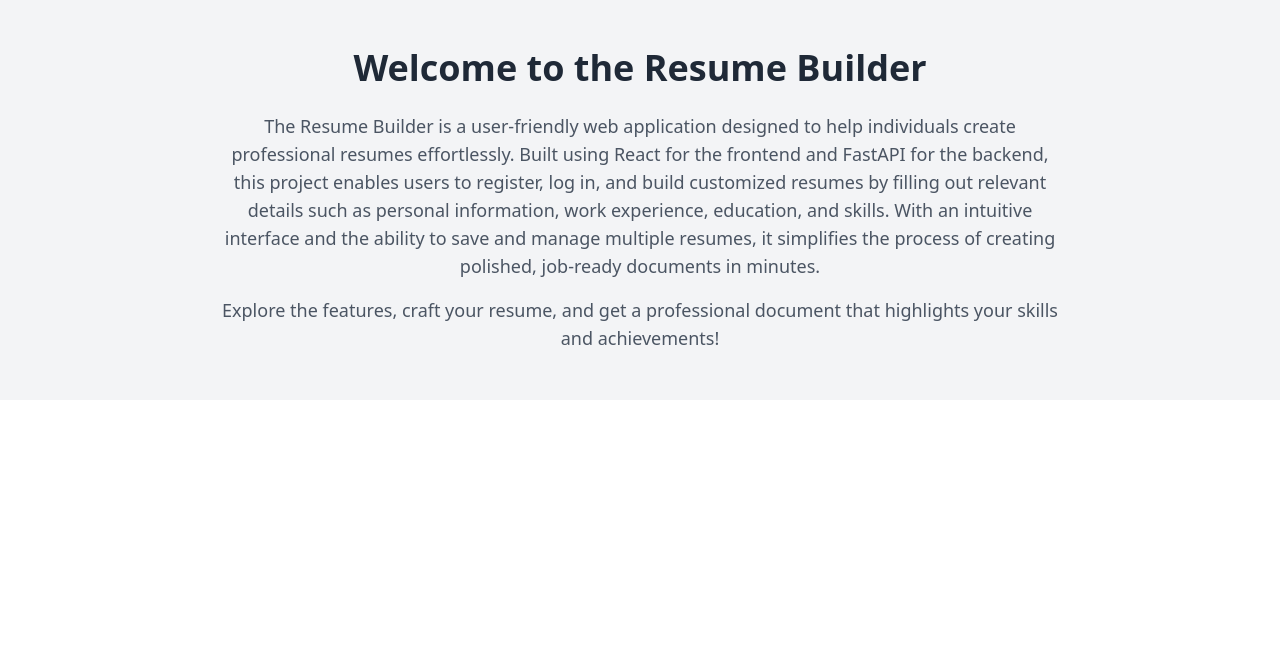
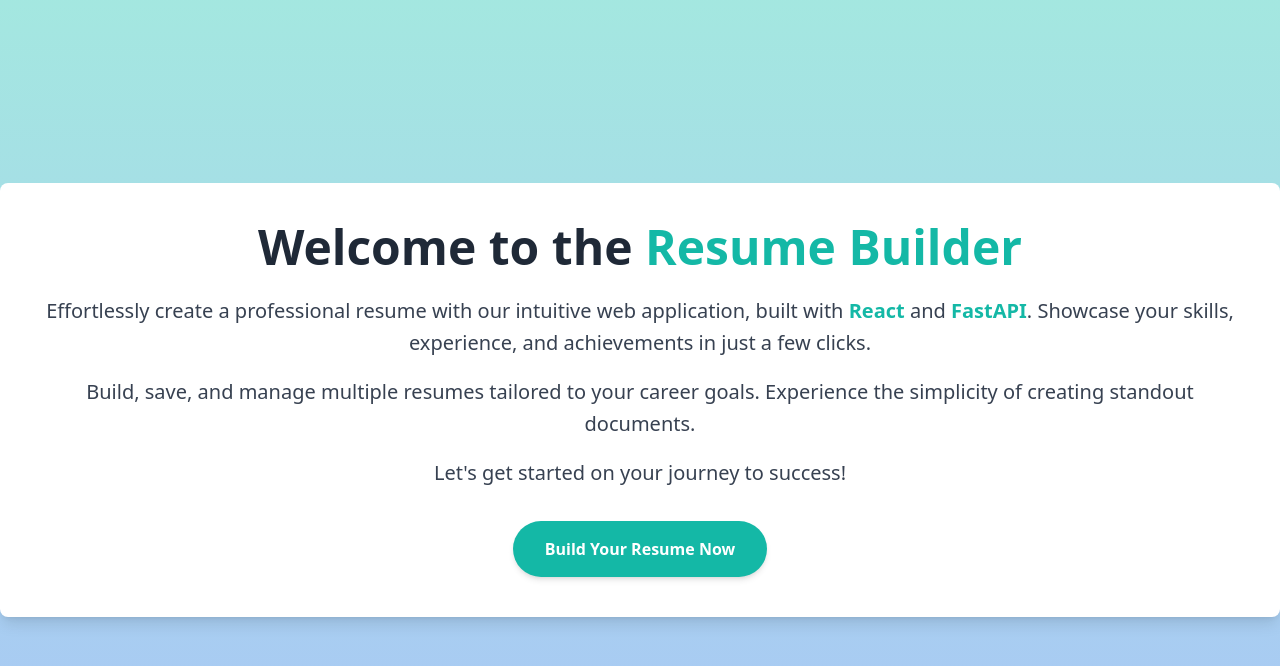
Before and after one commit to gokul-1998/resume_builder, a React (Vite) app in the folder Resume_build/: page / in a window 1280 px wide. Shown: the top 666 px of the page. Built offline with nearby package versions, Linux system fonts and the light colour scheme.

Commit message:
css change

```diff
--- a/Resume_build/package.json
+++ b/Resume_build/package.json
@@ -16,6 +16,7 @@
     "@radix-ui/react-slot": "^1.1.0",
     "class-variance-authority": "^0.7.0",
     "clsx": "^2.1.1",
+    "lottie-react": "^2.4.0",
     "lucide-react": "^0.441.0",
     "react": "^18.3.1",
     "react-dom": "^18.3.1",
--- a/Resume_build/src/Pages/Home.jsx
+++ b/Resume_build/src/Pages/Home.jsx
@@ -1,25 +1,39 @@
 import React from 'react';
+import { Link } from 'react-router-dom';
 
 const Home = () => {
   return (
-    <section className="home-section bg-gray-100 py-12">
-      <div className="intro-container max-w-4xl mx-auto text-center px-6">
-        <h1 className="text-4xl font-bold text-gray-800 mb-6">
-          Welcome to the Resume Builder
+    <div className="flex items-center justify-center min-h-screen bg-gray-100 relative">
+      <div className="relative z-10 text-center p-10 bg-white rounded-lg shadow-lg animate-slow-zoom">
+        {/* Welcome Box */}
+        <h1 className="text-5xl font-extrabold text-gray-800 mb-6">
+          Welcome to the <span className="text-teal-500">Resume Builder</span>
         </h1>
-        <p className="text-lg text-gray-600 mb-4">
-          The Resume Builder is a user-friendly web application designed to help individuals create
-          professional resumes effortlessly. Built using React for the frontend and FastAPI for the backend,
-          this project enables users to register, log in, and build customized resumes by filling out
-          relevant details such as personal information, work experience, education, and skills. With an intuitive
-          interface and the ability to save and manage multiple resumes, it simplifies the process of creating
-          polished, job-ready documents in minutes.
+
+        {/* Description */}
+        <p className="text-xl text-gray-700 mb-4 leading-relaxed">
+          Effortlessly create a professional resume with our intuitive web application, built with
+          <span className="font-semibold text-teal-500"> React </span> and
+          <span className="font-semibold text-teal-500"> FastAPI</span>. Showcase your skills, experience, and achievements in just a few clicks.
         </p>
-        <p className="text-lg text-gray-600">
-          Explore the features, craft your resume, and get a professional document that highlights your skills and achievements!
+
+        <p className="text-xl text-gray-700 mb-4 leading-relaxed">
+          Build, save, and manage multiple resumes tailored to your career goals. Experience the simplicity of creating standout documents.
         </p>
+
+        <p className="text-xl text-gray-700 mb-8 leading-relaxed">
+          Let's get started on your journey to success!
+        </p>
+
+        {/* Call-to-Action Button */}
+        <Link to="/login" className="inline-block px-8 py-4 bg-teal-500 text-white font-semibold rounded-full shadow-md hover:bg-teal-600 transition duration-300 transform hover:scale-105">
+          Build Your Resume Now
+        </Link>
       </div>
-    </section>
+
+      {/* Decorative Background */}
+      <div className="absolute inset-0 bg-gradient-to-b from-teal-400 to-blue-500 opacity-40"></div>
+    </div>
   );
 };
 
--- a/Resume_build/src/components/NotFoundPage.jsx
+++ b/Resume_build/src/components/NotFoundPage.jsx
@@ -1,14 +1,22 @@
-// NotFoundPage.jsx
 import React from 'react';
 import { Link } from 'react-router-dom';
 
 const NotFoundPage = () => {
   return (
-    <div className="flex items-center justify-center h-screen bg-gray-100">
-      <div className="text-center">
-        <h1 className="text-4xl font-bold mb-4">404 - Page Not Found</h1>
-        <p className="mb-6">Oops! The page you're looking for doesn't exist.</p>
-        <Link to="/" className="text-blue-600 hover:underline">
+    <div className="flex items-center justify-center h-screen bg-gradient-to-r from-purple-500 via-blue-500 to-indigo-500 relative">
+      {/* Animated 404 Image */}
+      <div className="absolute inset-0 flex justify-center items-center opacity-20">
+        <img src="/assets/404-animation.svg" alt="404 animation" className="w-2/3 md:w-1/3 h-auto" />
+      </div>
+
+      {/* Content */}
+      <div className="relative z-10 text-center p-8 bg-white bg-opacity-90 rounded-lg shadow-2xl transform transition duration-500 hover:scale-105">
+        <h1 className="text-8xl font-extrabold text-gray-800 mb-4 drop-shadow-lg">404</h1>
+        <h2 className="text-3xl font-semibold text-gray-700 mb-4">Oops! Page Not Found</h2>
+        <p className="text-lg text-gray-600 mb-6">
+          The page you're looking for might have been moved or deleted.
+        </p>
+        <Link to="/" className="inline-block px-8 py-4 bg-gradient-to-r from-green-400 to-blue-500 text-white font-semibold rounded-full shadow-lg hover:bg-gradient-to-l hover:from-blue-500 hover:to-green-400 transition duration-300 transform hover:scale-105">
           Go Back to Home
         </Link>
       </div>
--- a/Resume_build/src/components/dashboard.jsx
+++ b/Resume_build/src/components/dashboard.jsx
@@ -1,17 +1,32 @@
-// Dashboard.jsx
 import React from 'react';
+import { useNavigate } from 'react-router-dom';
 
 const Dashboard = () => {
+  const navigate = useNavigate(); // React Router's hook for navigation
+
+  const handleLogout = () => {
+    // Add any logout logic here if necessary
+    navigate('/login'); // Navigate back to the login page
+  };
+
   return (
-    <div className="flex items-center justify-center min-h-screen bg-gray-100">
-      <div className="text-center">
-        <h1 className="text-4xl font-bold mb-4">Welcome to Your Dashboard</h1>
-        <p className="mb-4">
+    <div className="flex items-center justify-center min-h-screen bg-gradient-to-r from-purple-500 to-blue-500">
+      <div className="text-center bg-white p-10 rounded-lg shadow-lg">
+        <h1 className="text-5xl font-extrabold text-gray-800 mb-6">
+          Welcome to Your Dashboard
+        </h1>
+        <p className="text-lg text-gray-700 mb-4">
           This is your personalized dashboard. Here you can manage your resume, view statistics, and more.
         </p>
-        <p className="text-sm text-gray-600">
+        <p className="text-sm text-gray-500 mb-6">
           Add more content or functionality to enhance your dashboard.
         </p>
+        <button
+          onClick={handleLogout}
+          className="mt-4 px-8 py-3 bg-gradient-to-r from-green-400 via-blue-500 to-purple-600 text-white font-semibold rounded-full shadow-lg transform transition-transform hover:scale-105 hover:shadow-2xl hover:bg-gradient-to-r hover:from-purple-600 hover:to-green-400 duration-300"
+        >
+          Go Back to Login
+        </button>
       </div>
     </div>
   );
```
Also changed, not shown: 2 other files (tests, documents, lock files or other folders).
